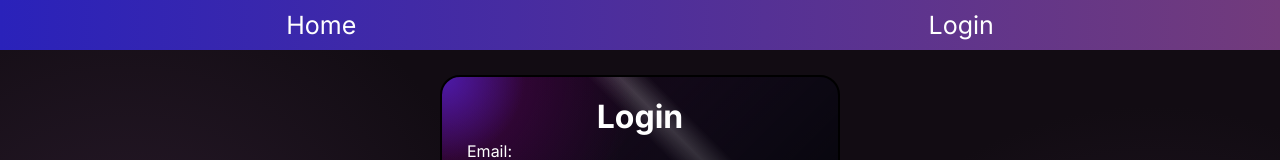
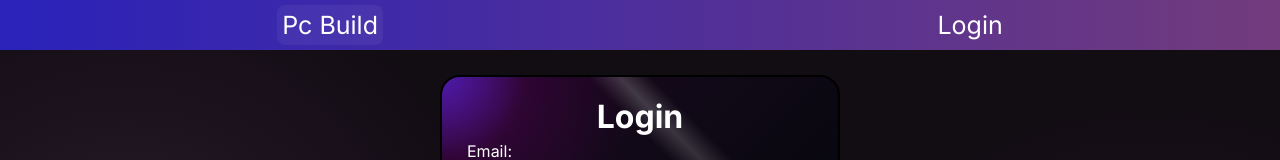
Before and after one commit to GabrielSilveira2026/Pc_Build_UP, a Next.js app: page /login in a window 1280 px wide. Shown: the top 160 px of the page. Built offline with nearby package versions, Linux system fonts and the light colour scheme.

Commit message:
Criado base de NavBar, condicional para login

```diff
--- a/src/app/layout.tsx
+++ b/src/app/layout.tsx
@@ -4,6 +4,7 @@ import { Inter } from 'next/font/google'
 import Link from 'next/link'
 import { AppListProvider } from '@/context/AppList/AppList'
 import { AuthProvider } from '@/context/Auth/AuthContext'
+import { NavBar } from '@/componentes/NavBar/NavBar'
 
 const inter = Inter({ subsets: ['latin'] })
 
@@ -22,17 +23,7 @@ export default function RootLayout({
       <body className={inter.className}>
         <AuthProvider>
           <AppListProvider>
-            <header style={{
-              background: "linear-gradient(90deg ,var(--blue-medium), var(--color-low-light))",
-              height: 50,
-              display: "flex",
-              justifyContent: "space-around",
-              alignItems: "center",
-              fontSize: 25
-            }}>
-              <Link style={{ color: "white", textDecoration: "none" }} href="/">Home</Link>
-              <Link style={{ color: "white", textDecoration: "none" }} href="/login">Login</Link>
-            </header>
+            <NavBar/>
             {children}
           </AppListProvider>
         </AuthProvider>
--- a/src/componentes/BoxPesquisa/boxPesquisa.module.css
+++ b/src/componentes/BoxPesquisa/boxPesquisa.module.css
@@ -47,7 +47,7 @@
     bottom: 1em;
     right: .5rem;
     z-index: 100;
-    max-width: 40%;
+    max-width: 30%;
     width: "fit-content"
 }
 
--- a/src/componentes/NavBar/NavBar.tsx
+++ b/src/componentes/NavBar/NavBar.tsx
@@ -1,13 +1,44 @@
+"use client"
 import Link from "next/link"
 import styles from "./navBar.module.css"
 import { UserInfo } from "../UserInfo/UserInfo"
+import { useEffect, useState } from "react"
+import { UserProps } from "../types"
+import { parseCookies } from "nookies"
+import { useAuthContext } from "@/context/Auth/AuthContext"
 
-export const NavBar = async () => {
+export const NavBar = () => {
+    const { logOut } = useAuthContext()
+
+    const [user, setUser] = useState<UserProps | null>(null)
+
+    function updateLogOut() {
+        logOut()
+        setUser(null)
+    }
+
+    useEffect(() => {
+        const { UserInfo } = parseCookies()
+        if (UserInfo) {
+            setUser(JSON.parse(UserInfo))
+        }
+    },[])
 
     return (
-        <header className={styles.navBar}>
+        <nav className={styles.navBar}>
             <Link className={styles.linkHome} href="/">Pc Build</Link>
-            <Link style={{ color: "white", textDecoration: "none" }} href="/api/auth/signin">Login</Link>
-        </header>
+
+            {
+                user ?
+                    <>
+                        <UserInfo user={user} />
+                        <button
+                            className={styles.logOut}
+                            onClick={() => updateLogOut()}>Sair</button>
+                    </>
+                    :
+                    <Link className={styles.linkLogin} href="/login">Login</Link>
+            }
+        </nav>
     )
 }
--- a/src/componentes/NavBar/navBar.module.css
+++ b/src/componentes/NavBar/navBar.module.css
@@ -7,7 +7,16 @@
     background: linear-gradient(90deg ,var(--blue-medium), var(--color-low-light));
 }
 
+
 .linkHome{
     color: white;
-    text-decoration: none
+    text-decoration: none;
+    background-color: rgb(255, 255, 255, 0.05);
+    padding: 5px;
+    border-radius: 8px
 }
+
+.linkLogin{
+    color: white;
+    text-decoration: none;
+}
--- a/src/componentes/UserInfo/UserInfo.tsx
+++ b/src/componentes/UserInfo/UserInfo.tsx
@@ -1,17 +1,25 @@
+import { FontAwesomeIcon } from "@fortawesome/react-fontawesome";
+import { faUser } from "@fortawesome/free-regular-svg-icons";
 import Link from "next/link";
-
-interface UserInfoProps{
-    user: {
-        nome?: string | null;
-        email?: string | null;
-    } | undefined
+import { useAuthContext } from "@/context/Auth/AuthContext"
+import styles from "./userInfo.module.css"
+interface UserInfoProps {
+  user: {
+    nome?: string | null;
+    email?: string | null;
+  } | undefined
 }
 
-export const UserInfo = ({user}: UserInfoProps) => {
+export const UserInfo = ({ user }: UserInfoProps) => {
+
   return (
-    <div>
-      Olá {user?.nome}
-      <Link style={{ color: "white", textDecoration: "none" }} href="/api/auth/signout"> Sair</Link>
+    <div className={styles.userInfo}>
+      {/* <FontAwesomeIcon
+        className={styles.userIcon}
+        icon={faUser}
+      /> */}
+      <p className={styles.userName}>Olá, {user?.nome}</p>
+
     </div>
   )
 }
--- a/src/componentes/UserInfo/userInfo.module.css
+++ b/src/componentes/UserInfo/userInfo.module.css
@@ -0,0 +1,24 @@
+.userInfo{
+    display: flex;
+    flex-direction: row;
+    align-items: center;
+    justify-content: flex-end;
+    gap: 10px;
+}
+.userName{
+    font-size:0.9rem
+}
+
+.userIcon{
+    font-size:30px;
+}
+
+.logOut{
+   color:red;
+   background-color:transparent;
+   border:none
+}
+
+.logOut:hover{
+    cursor: pointer;
+}
--- a/src/context/Auth/AuthContext.tsx
+++ b/src/context/Auth/AuthContext.tsx
@@ -1,7 +1,7 @@
 "use client"
 import React, { createContext, useContext, useEffect, useState } from 'react'
 import {useRouter} from "next/navigation"
-import { setCookie, parseCookies } from "nookies"
+import { setCookie, parseCookies, destroyCookie } from "nookies"
 
 import { autenticaUsuario } from '@/app/api/httpservices'
 import { UserProps } from '@/componentes/types'
@@ -38,7 +38,6 @@ export const AuthProvider = ({ children }: { children: React.ReactNode }) => {
         setCookie(undefined, "PcBuildToken", token, {
             maxAge: 60 * 60 * 1//1 hora
         })
-        console.log(user);
 
         setCookie(undefined, "UserInfo", JSON.stringify(user), {
             maxAge: 60 * 60 * 1//1 hora
@@ -48,8 +47,14 @@ export const AuthProvider = ({ children }: { children: React.ReactNode }) => {
         router.push("/")
     }
 
+    function logOut() {
+        destroyCookie(undefined, "UserInfo")
+        destroyCookie(undefined, "PcBuildToken")
+        router.push("/")
+    }
+
     return (
-        <AuthContext.Provider value={{user , isAuthenticated, sigiIn }}>
+        <AuthContext.Provider value={{user , isAuthenticated, sigiIn, logOut}}>
             {children}
         </AuthContext.Provider>
     )
```
